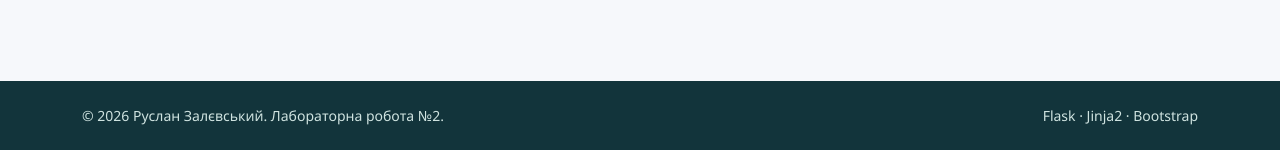
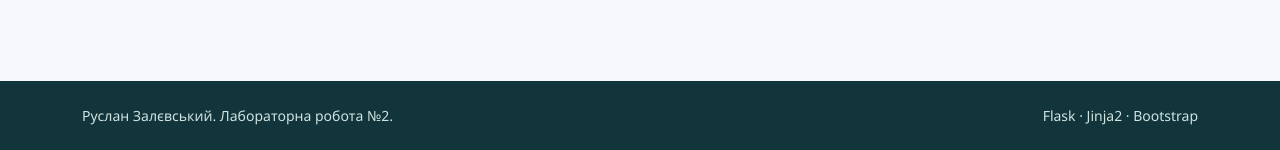
Before and after one commit to juggermage/flask-app-lab, a Flask app: page / in a window 1280 px wide. Shown: the part 1432-1582 px from the top of the page. Run offline with Flask 3, Linux system fonts and the light colour scheme.

Commit message:
small issue solved

```diff
--- a/templates/includes/footer.html
+++ b/templates/includes/footer.html
@@ -1,6 +1,6 @@
 <footer class="site-footer py-4 mt-auto">
     <div class="container d-flex flex-column flex-md-row justify-content-between align-items-center gap-2">
-        <small>&copy; 2026 {{ profile.name }}. Лабораторна робота №2.</small>
+        <small> {{ profile.name }}. Лабораторна робота №2.</small>
         <small>Flask &middot; Jinja2 &middot; Bootstrap</small>
     </div>
 </footer>
```
